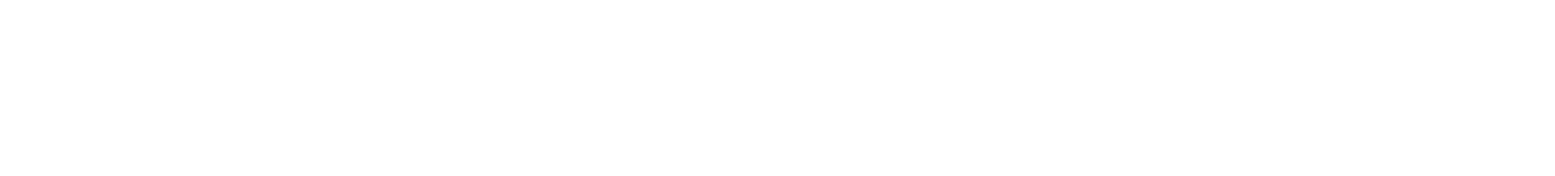
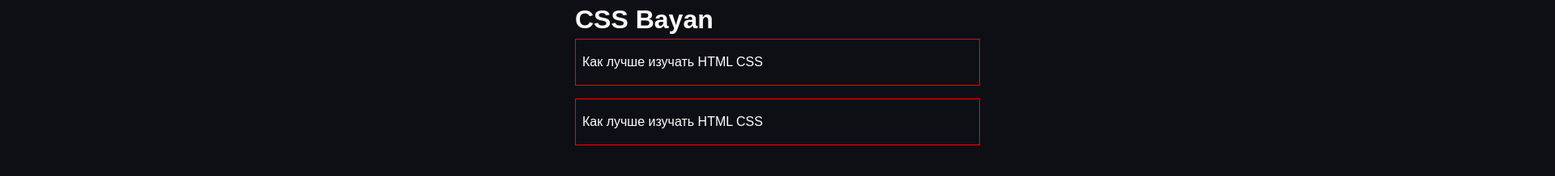
Before and after one commit to SadBatya/cssBayan, a plain HTML site: page cssBayan/index.html in a window 1280 px wide. Shown: the whole page at 81% size, 1920 px wide, since content can reach past the window. Drawn offline with Linux system fonts and the light colour scheme.

Commit message:
feat: add basic page layout (вс, 12 марта  2023 г., 18:35:00)

```diff
--- a/cssBayan/index.html
+++ b/cssBayan/index.html
@@ -9,6 +9,26 @@
     <title>Document</title>
 </head>
 <body>
-
+    <div class="wrapper">
+        <h1>CSS Bayan</h1>
+        <div class="faq">
+            <div class="faq-item">
+                <label class="faq-tittle" for="faq_1">Как лучше изучать HTML CSS</label>
+                <input type="checkbox" class="faq-input" id="faq_1">
+                <div class="faq_text">
+                    <p>Далеко-далеко за словесными горами в стране, гласных и согласных живут рыбные тексты.</p>
+                </div>
+            </div>
+        </div>
+        <div class="faq">
+            <div class="faq-item">
+                <label class="faq-tittle" for="faq_2">Как лучше изучать HTML CSS</label>
+                <input type="checkbox" class="faq-input" id="faq_2">
+                <div class="faq_text">
+                    <p>Далеко-далеко за словесными горами в стране, гласных и согласных живут рыбные тексты.</p>
+                </div>
+            </div>
+        </div>
+    </div>
 </body>
 </html>
--- a/cssBayan/style.css
+++ b/cssBayan/style.css
@@ -0,0 +1,56 @@
+body{
+    font-family:Arial, Helvetica, sans-serif;
+    font-size: 16px;
+    line-height: 1.5;
+    background-color: #0e0e15;
+    color: white;
+}
+
+h1{
+    max-width: 500px;
+    margin: 0 auto;
+}
+.wrapper{
+    width: 1920px;
+}
+.faq{
+    max-width: 500px;
+    margin: 0 auto;
+}
+
+.faq {
+}
+.faq-item {
+    margin-bottom: 1em;
+    border: 1px solid red;
+}
+.faq-tittle {
+    padding: 1em 0.5em;
+    display: block;
+    color: white;
+    cursor: pointer;
+    transition: background .2s ease-out;
+}
+
+.faq-tittle:hover{
+    background-color: #b91125;
+}
+
+.faq-input {
+    width: 0px;
+    height: 0px;
+    -webkit-appearance: none;
+    appearance: none;
+    position: absolute;
+}
+
+.faq-input:checked + .faq_text{
+    display: block;
+}
+
+.faq_text {
+    display: none;
+    color: #fff;
+    font-size: 14px;
+    padding: 1em 0.5em;
+}
```
